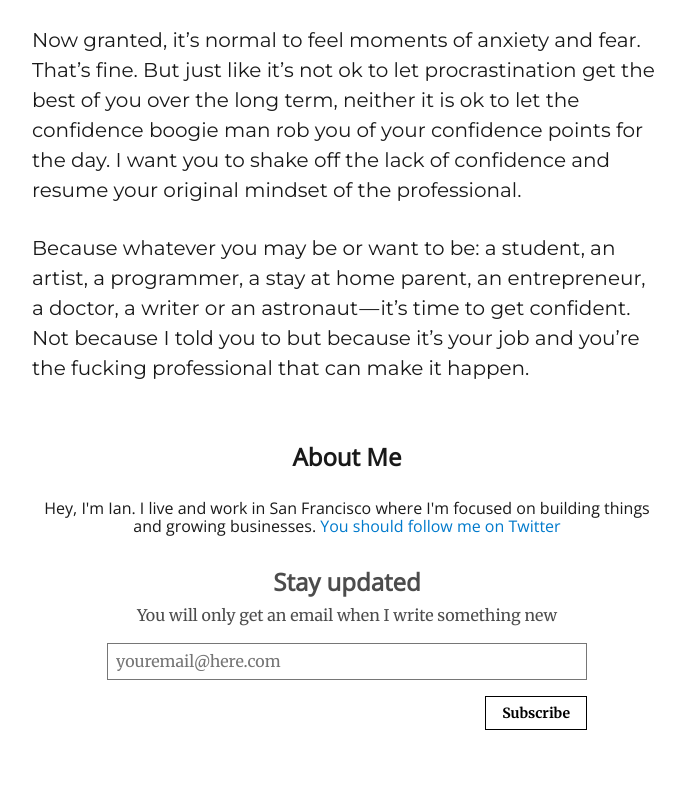
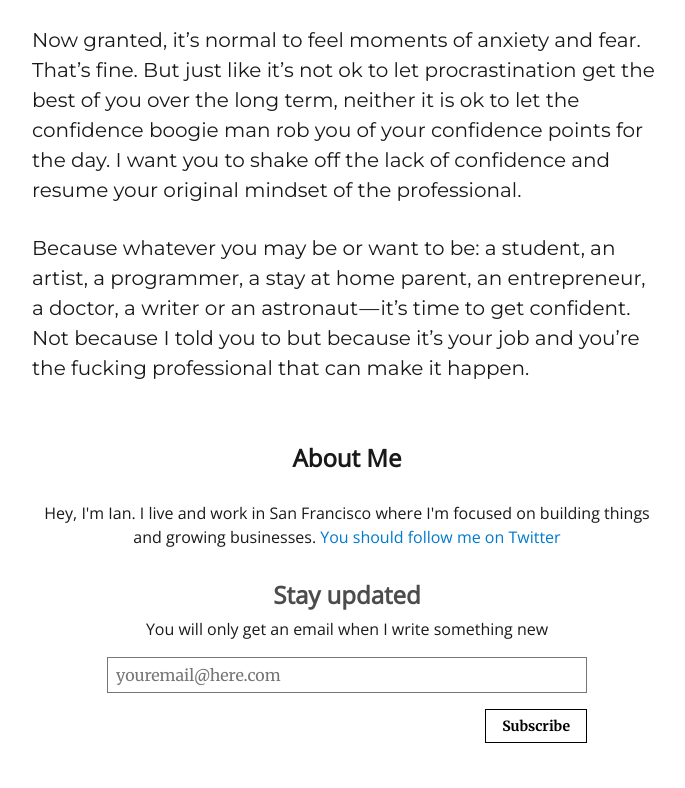
Before and after one commit to ianrtracey/writing, a Gatsby site: page /youre-a-fucking-professional/ in a window 1280 px wide. Shown: the part 2776-3564 px from the top of the page, without its empty margins (293-978 px from the left). Built offline with nearby package versions, Linux system fonts and the light colour scheme; Gatsby itself is replaced by a stand-in of ours; some packages are replaced by stand-ins of ours.

Commit message:
set reading text styles

```diff
--- a/src/components/bio.js
+++ b/src/components/bio.js
@@ -35,8 +35,8 @@ const Bio = () => {
   const { author, social } = data.site.siteMetadata
   return (
     <div style={{ fontFamily: "Open Sans" }}>
-      <p className="f3 fw6">About Me</p>
-      <p>
+      <p className="f3 fw6 lh-title">About Me</p>
+      <p className="lh-copy">
         Hey, I'm Ian. I live and work in San Francisco where I'm focused on
         building things and growing businesses.
         {` `}
--- a/src/components/subscriptionForm.js
+++ b/src/components/subscriptionForm.js
@@ -61,7 +61,7 @@ export default class SubscriptionForm extends React.Component {
           <p className="f4 tc mt2">You're amazing 🙌</p>
         ) : (
           <div>
-            <p className="lh-copy pa0 ma0 black-70">
+            <p style={{ fontFamily: "Open Sans" }} className="lh-copy pa0 ma0">
               You will only get an email when I write something new
             </p>
             <form
```
